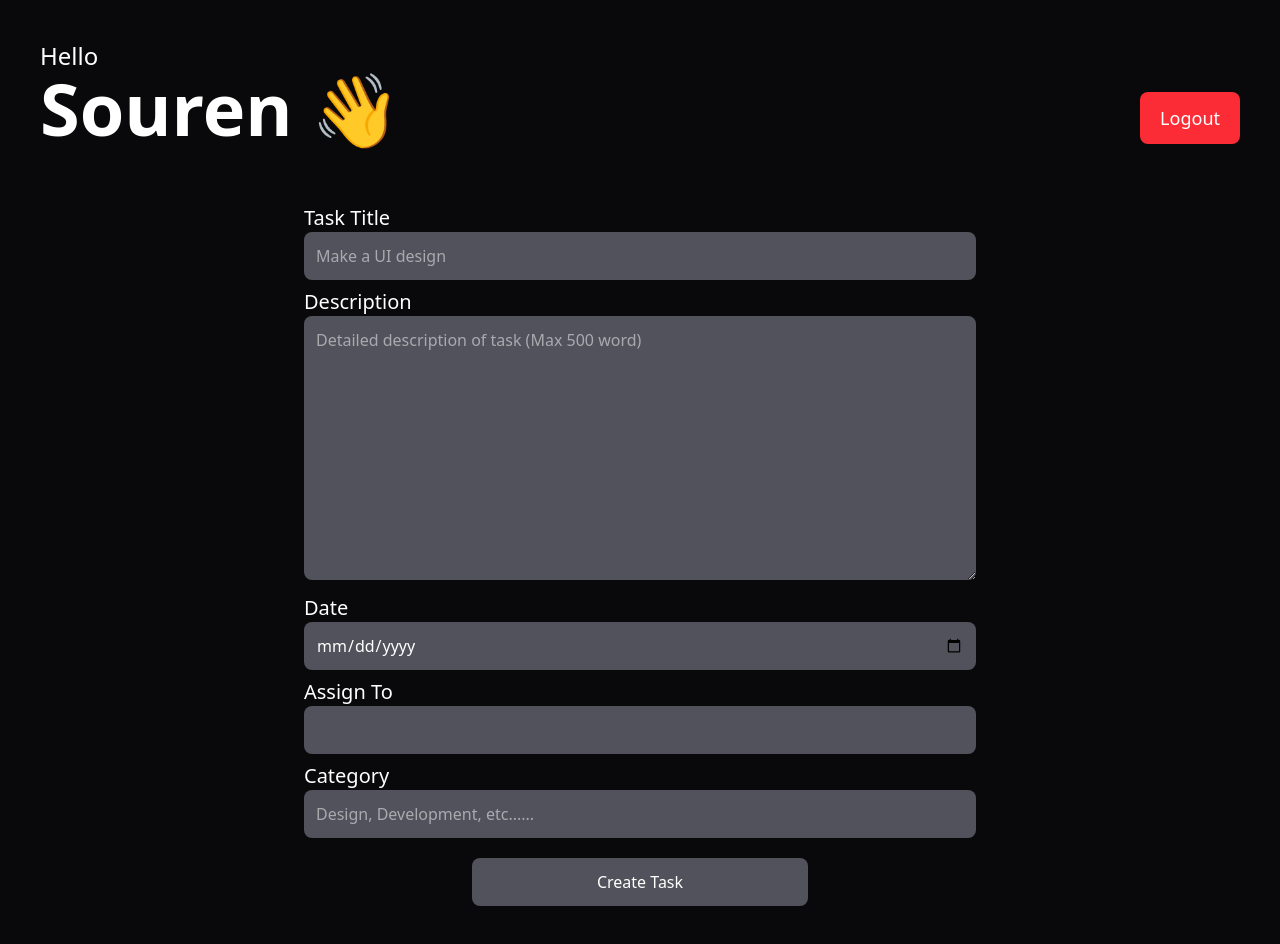
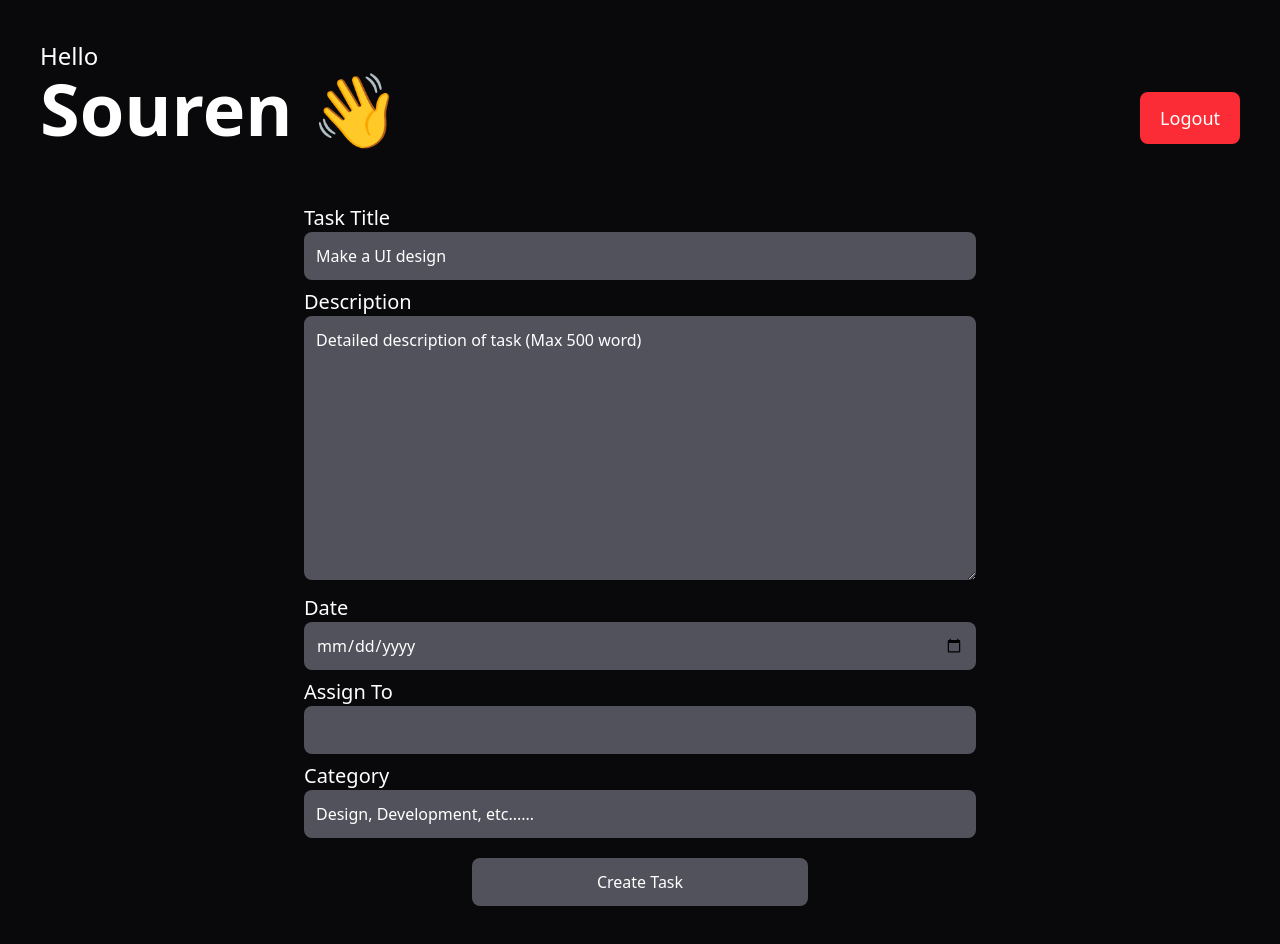
Before and after one commit to souren535/Employee-management-system, a React (Vite) app: page / in a window 1280 px wide. Shown: the top 944 px of the page. Built offline with nearby package versions, Linux system fonts and the light colour scheme.

Commit message:
29 apr -add helf of components pages

```diff
--- a/src/components/Dashboard/AdminDashboard.jsx
+++ b/src/components/Dashboard/AdminDashboard.jsx
@@ -9,13 +9,13 @@ const AdminDashboard = () => {
         <form action="">
           <h3 className="text-xl ">Task Title</h3>
           <input
-            className="w-2xl bg-zinc-600 rounded-lg px-3 py-3"
+            className="w-2xl outline-none placeholder:text-white bg-zinc-600 rounded-lg px-3 py-3"
             type="text"
             placeholder="Make a UI design"
           />
           <h3 className="text-xl mt-2">Description</h3>
           <textarea
-            className="w-2xl bg-zinc-600 rounded-lg px-3 py-3"
+            className="w-2xl outline-none placeholder:text-white bg-zinc-600 rounded-lg px-3 py-3"
             name=""
             id=""
             cols="30"
@@ -24,17 +24,17 @@ const AdminDashboard = () => {
           ></textarea>
           <h3 className="text-xl mt-2">Date</h3>
           <input
-            className="w-2xl bg-zinc-600 rounded-lg px-3 py-3"
+            className="w-2xl outline-none placeholder:text-white bg-zinc-600 rounded-lg px-3 py-3"
             type="date"
           />
           <h3 className="text-xl mt-2">Assign To</h3>
           <input
-            className="w-2xl bg-zinc-600 rounded-lg px-3 py-3"
+            className="w-2xl outline-none placeholder:text-white bg-zinc-600 rounded-lg px-3 py-3"
             type="text"
           />
           <h3 className="text-xl mt-2">Category</h3>
           <input
-            className="w-2xl bg-zinc-600 rounded-lg px-3 py-3"
+            className="w-2xl outline-none placeholder:text-white bg-zinc-600 rounded-lg px-3 py-3"
             type="text"
             placeholder="Design, Development, etc......"
           />
```
